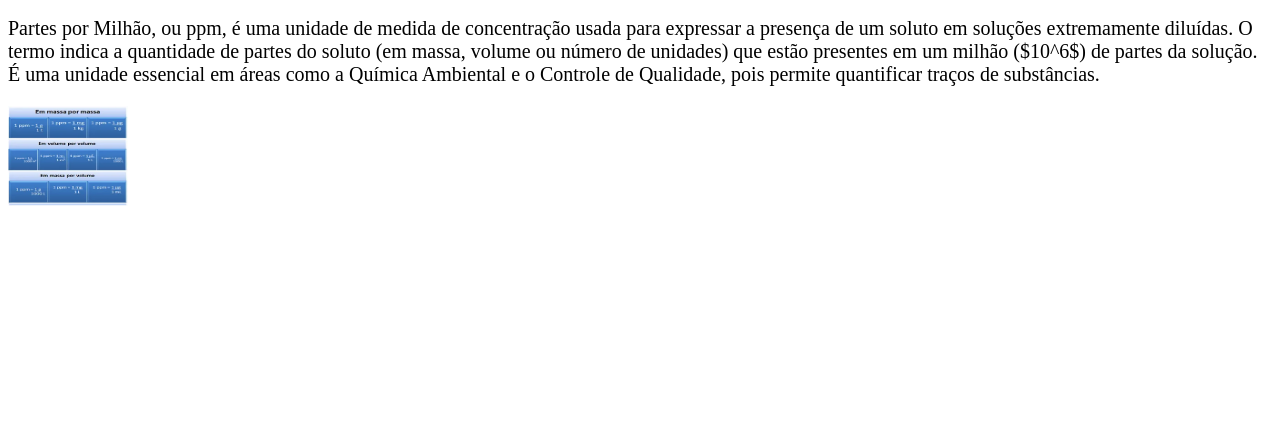
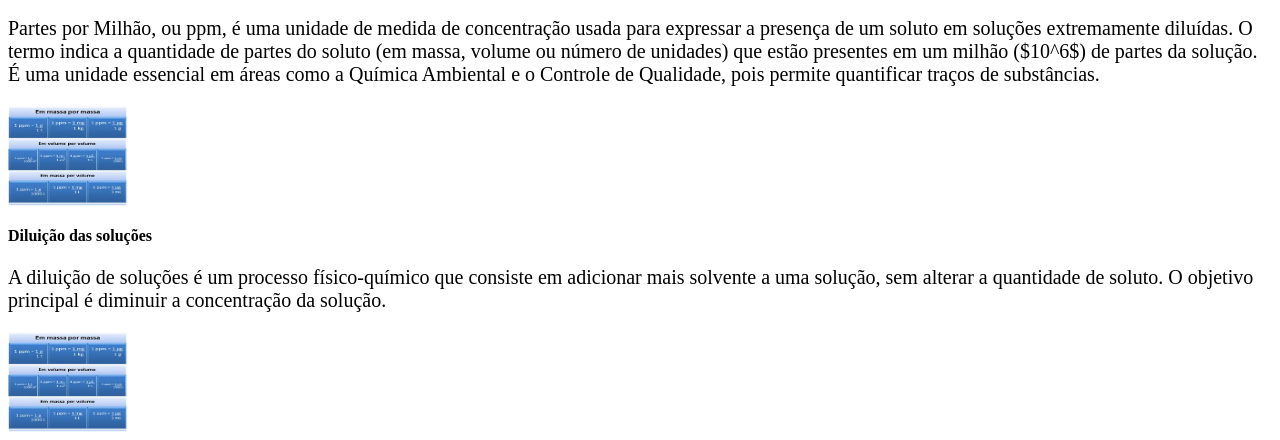
Before and after one commit to joateramos/joate_00_1C, a plain HTML site: page index.html in a window 1280 px wide. Shown: the part 939-1379 px from the top of the page. Before the commit the page ends 1153 px from the top, so only its background shows below. Drawn offline with Linux system fonts and the light colour scheme.

Commit message:
diluicao

```diff
--- a/index.html
+++ b/index.html
@@ -80,7 +80,12 @@
                 volume ou número de unidades) que estão presentes em um milhão ($10^6$) de partes da solução. É uma
                 unidade essencial em áreas como a Química Ambiental e o Controle de Qualidade, pois permite quantificar
                 traços de substâncias.</p>
-                <img id="banner" src="unidadesppm.webp" alt="" width="120px">
+            <img id="banner" src="unidadesppm.webp" alt="" width="120px">
+            <h4>Diluição das soluções</h4>
+            <p>A diluição de soluções é um processo físico-químico que consiste em adicionar mais solvente a uma
+                solução, sem alterar a quantidade de soluto. O objetivo principal é diminuir a concentração da solução.
+            </p>
+             <img id="banner" src="unidadesppm.webp" alt="" width="120px">
         </div>
     </section>
 </body>
```
Also changed, not shown: diluicao.png (added).
